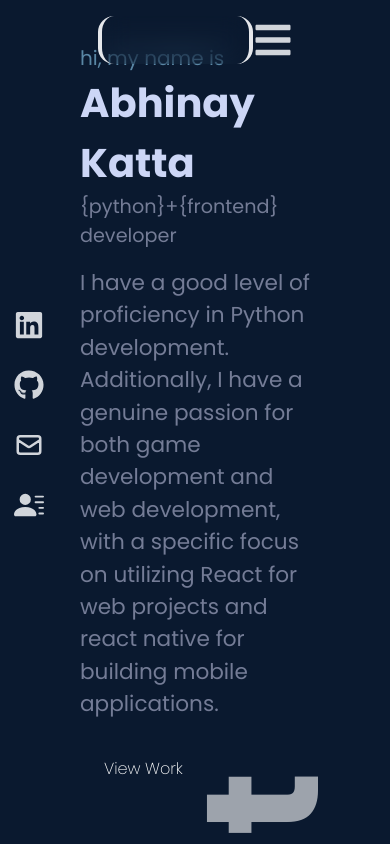
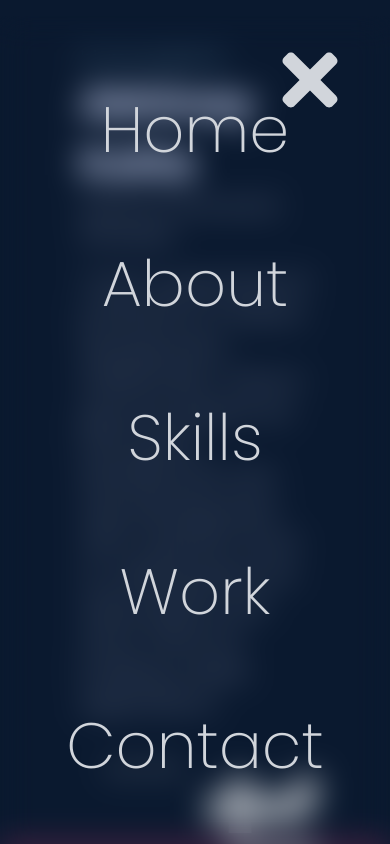
Before and after one commit to abhikatta/portfolio, a React (Create React App) app: page / in a window 390 px wide. Both pictures are taken after a click on the element 175 px from the left and 40 px from the top of the page. Shown: the top 844 px of the page. Built offline with nearby package versions, Linux system fonts and the light colour scheme.

Commit message:
navbar fixed for mobile

```diff
--- a/src/components/Navbar.tsx
+++ b/src/components/Navbar.tsx
@@ -14,9 +14,9 @@ const Navbar = () => {
     <div>
       <div
         style={{ zIndex: 2 }}
-        className="fixed h-[3rem] hover:h-[5rem] transition-all duration-300 w-full top-4 flex justify-center items-center px-10 py-4 text-gray-300">
-        <div className="h-[3rem] hover:h-[5rem] transition-all duration-300 border-r-4 border-l-4 rounded-[1rem] w-[50%] backdrop-blur-lg flex flex-row justify-between items-center">
-          <div className="h-[3rem] hover:h-[5rem] transition-all duration-300">
+        className="fixed h-[3rem] hover:h-[5rem] lg:transition-all duration-300 w-full top-4 flex justify-center items-center px-10 py-4 text-gray-300">
+        <div className="h-[3rem] hover:h-[5rem] lg:transition-all duration-300 border-r-4 border-l-4 rounded-[1rem] w-[50%] backdrop-blur-lg lg:flex hidden flex-row justify-between items-center">
+          <div className="h-[3rem] hover:h-[5rem] lg:transition-all duration-300">
             <a className="lg:flex hidden " href="/portfolio">
               <img
                 src={Logo}
@@ -77,27 +77,27 @@ const Navbar = () => {
         <div
           onClick={handleclick}
           style={{ zIndex: 3 }}
-          className=" hover:cursor-pointer lg:hidden">
-          {!nav ? <FaBars size={40} /> : <FaTimes size={40} />}
+          className="lg:hover:cursor-pointer w-screen lg:hidden pt-20 flex justify-end">
+          {!nav ? <FaBars size={80} /> : <FaTimes size={80} />}
         </div>
         {/* on minimized/phone screen */}
         <ul
           className={
             !nav
               ? "hidden"
-              : "absolute top-0 left-0 w-full h-screen backdrop-blur-lg  flex flex-col justify-center items-center scale-125 "
+              : "absolute top-0 left-0 w-full h-screen backdrop-blur-lg  flex flex-col justify-center items-center  "
           }>
-          <li className="py-[4px] my-[25px] text-4xl hover:text-black hover:bg-slate-50 duration-300 transition-colors rounded-md ">
+          <li className="py-[4px] my-[25px] text-[4rem] hover:text-black hover:bg-slate-50 duration-300 transition-colors rounded-md ">
             <Link onClick={handleclick} to="home" smooth={true} duration={500}>
               Home
             </Link>
           </li>
-          <li className="py-[4px] my-[25px] text-4xl hover:text-black hover:bg-slate-50 duration-300 transition-colors rounded-md ">
+          <li className="py-[4px] my-[25px] text-[4rem] hover:text-black hover:bg-slate-50 duration-300 transition-colors rounded-md ">
             <Link onClick={handleclick} to="about" smooth={true} duration={500}>
               About
             </Link>
           </li>
-          <li className="py-[4px] my-[25px] text-4xl hover:text-black hover:bg-slate-50 duration-300 transition-colors rounded-md ">
+          <li className="py-[4px] my-[25px] text-[4rem] hover:text-black hover:bg-slate-50 duration-300 transition-colors rounded-md ">
             <Link
               onClick={handleclick}
               to="skills"
@@ -106,12 +106,12 @@ const Navbar = () => {
               Skills
             </Link>
           </li>
-          <li className="py-[4px] my-[25px] text-4xl hover:text-black hover:bg-slate-50 duration-300 transition-colors rounded-md ">
+          <li className="py-[4px] my-[25px] text-[4rem] hover:text-black hover:bg-slate-50 duration-300 transition-colors rounded-md ">
             <Link onClick={handleclick} to="work" smooth={true} duration={500}>
               Work
             </Link>
           </li>
-          <li className="py-[4px] my-[25px] text-4xl hover:text-black hover:bg-slate-50 duration-300 transition-colors rounded-md ">
+          <li className="py-[4px] my-[25px] text-[4rem] hover:text-black hover:bg-slate-50 duration-300 transition-colors rounded-md ">
             <Link
               onClick={handleclick}
               to="contact"
@@ -123,7 +123,7 @@ const Navbar = () => {
         </ul>
         {/* socials */}
       </div>
-      <div className="fixed lg:flex flex sm:hidden flex-col top-[35%] left-0">
+      <div className="fixed lg:flex hidden flex-col top-[35%] left-0">
         <ul>
           <li className="w-[160px] h-[60px] flex justify-between items-center ml-[-100px] hover:ml-[-10px] duration-300">
             <a
--- a/tailwind.config.js
+++ b/tailwind.config.js
@@ -1,8 +1,12 @@
 /** @type {import('tailwindcss').Config} */
+const defaultTheme = require("tailwindcss/defaultTheme");
 module.exports = {
   content: ["./src/**/*.{js,jsx,ts,tsx}"],
   theme: {
-    extend: {},
+    screens: {
+      xs: "475px",
+      ...defaultTheme.screens,
+    },
   },
   plugins: [require("@tailwindcss/forms"), require("@tailwindcss/typography")],
 };
```
